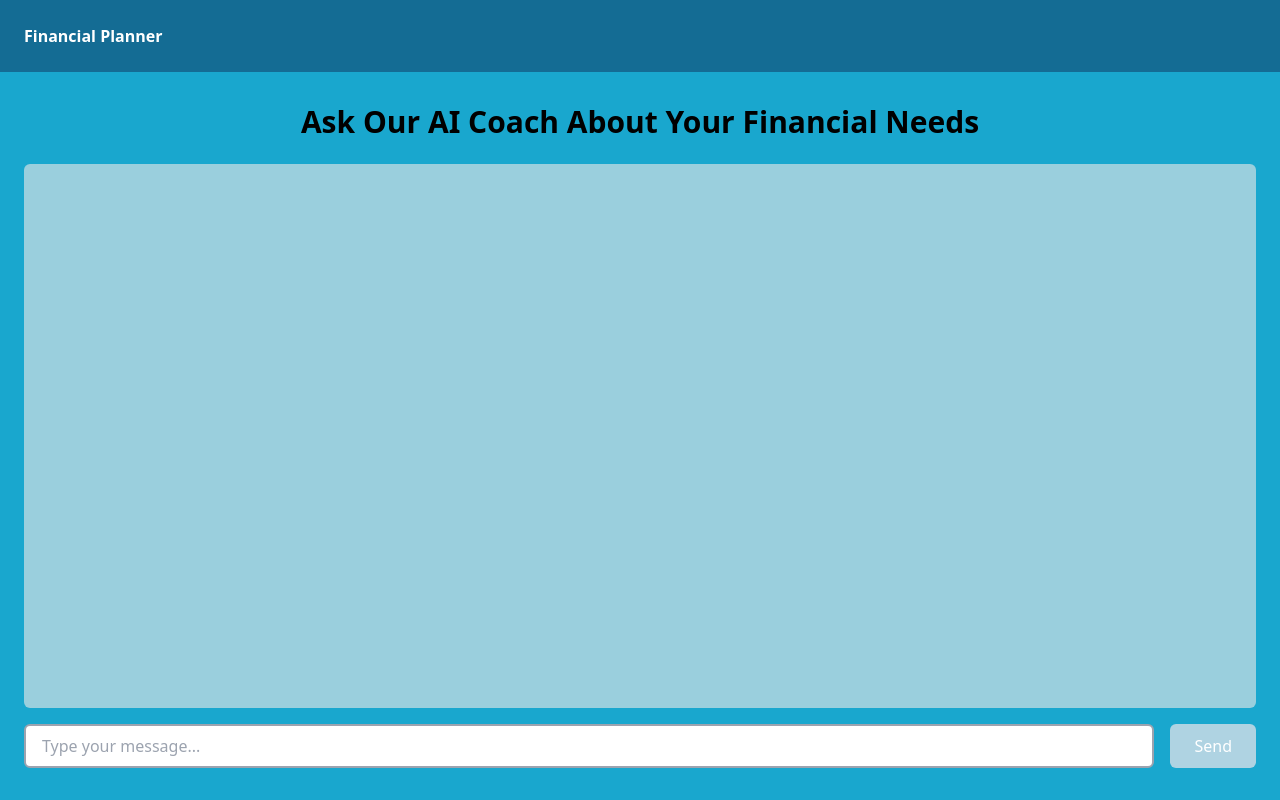
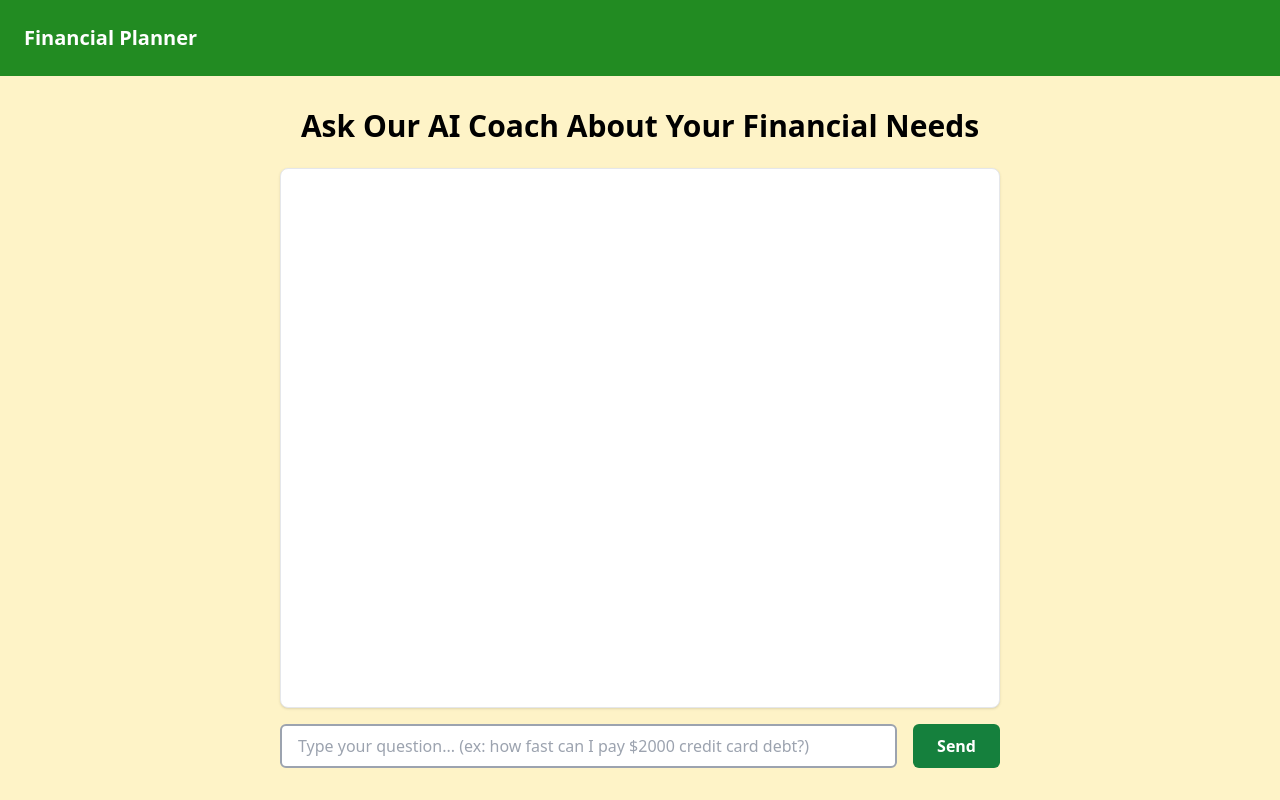
Before and after one commit to Suheylaersen/OneEthos-KH-Challange, a Flask app: page /coach in a window 1280 px wide. Run offline with Flask 3, Linux system fonts and the light colour scheme; some libraries are stand-ins or nearby versions.

Commit message:
Update ai_coach.html

```diff
--- a/templates/features/ai_coach.html
+++ b/templates/features/ai_coach.html
@@ -3,50 +3,54 @@
 <head>
     <meta charset="UTF-8">
     <meta name="viewport" content="width=device-width, initial-scale=1.0">
-    <title>Financial Planner</title>
+    <title>AI Coach</title>
+
     <script src="https://cdn.tailwindcss.com"></script>
     <script>
-        // Extend Tailwind with a custom color
     tailwind.config = {
         theme: {
             extend: {
                 colors: {
-                        newblack: '#272424', // forest green
-                        lightblue: '#AFD3E2', // light blue
-                        mediumblue: '#19A7CE', // medium blue
-                        darkblue: '#146C94', // dark blue
-                        shadowlightblue: '#75958D', // shaded light blue
-                        windowlightestblue: '#9ACFDD', // lightest blue for chat window
+                    forest: '#228B22',
                 }
             }
         }
     }
     </script>
 </head>
-<body class="min-h-screen bg-mediumblue text-black">
-
-    <!-- Flex container for top and main sections -->
+<body class="min-h-screen bg-amber-100 text-black">
     <div class="flex flex-col min-h-screen">
 
-        <!-- Top section -->
-        <header class="bg-darkblue py-6 px-6">
-            <h1 class="text-medium font-bold text-white">Financial Planner</h1>
+        <header class="bg-forest py-6 px-6">
+            <h1 class="text-xl font-bold text-white">Financial Planner</h1>
         </header>
-        <!-- Main Section -->
-         <main class="flex-grow flex flex-col px-6 py-8">
-        <h2 class="text-3xl font-bold mb-6 text-center">Ask Our AI Coach About Your Financial Needs</h2>
-         <div id="chatWindow" class="flex-grow overflow-y-auto space-y-4 mb-4 bg-windowlightestblue p-4 rounded-md">
-        <!-- Chat messages will appear here -->
+
+        <main class="flex-grow flex flex-col px-6 py-8 max-w-3xl w-full mx-auto">
+            <h2 class="text-3xl font-bold mb-6 text-center">
+                Ask Our AI Coach About Your Financial Needs
+            </h2>
+
+            <div id="chatWindow"
+                 class="flex-grow overflow-y-auto space-y-4 mb-4 bg-white rounded-lg shadow p-4 border border-gray-200 h-[400px]">
             </div>
+
             <div class="flex">
-            <input id="userInput" type="text" placeholder="Type your message..."
-                class="flex-grow border-2 border-gray-400 rounded-md px-4 py-2 focus:outline-none focus:ring-2 focus:ring-green-600">
-            <button id="sendBtn"
-                    class="bg-lightblue text-white px-6 py-2 ml-4 rounded-md hover:bg-shadowlightblue transition">
+                <input
+                    id="userInput"
+                    type="text"
+                    placeholder="Type your question... (ex: how fast can I pay $2000 credit card debt?)"
+                    class="flex-grow border-2 border-gray-400 rounded-md px-4 py-2 focus:outline-none focus:ring-2 focus:ring-green-600 bg-white"
+                >
+                <button
+                    id="sendBtn"
+                    class="bg-green-700 text-white px-6 py-2 ml-4 rounded-md hover:bg-green-800 transition font-semibold"
+                >
                     Send
                 </button>
+            </div>
         </main>
     </div>
 
+    <script src="{{ url_for('static', filename='coach.js') }}"></script>
 </body>
 </html>
```
Lines whose indentation alone changed are shown as unchanged.
